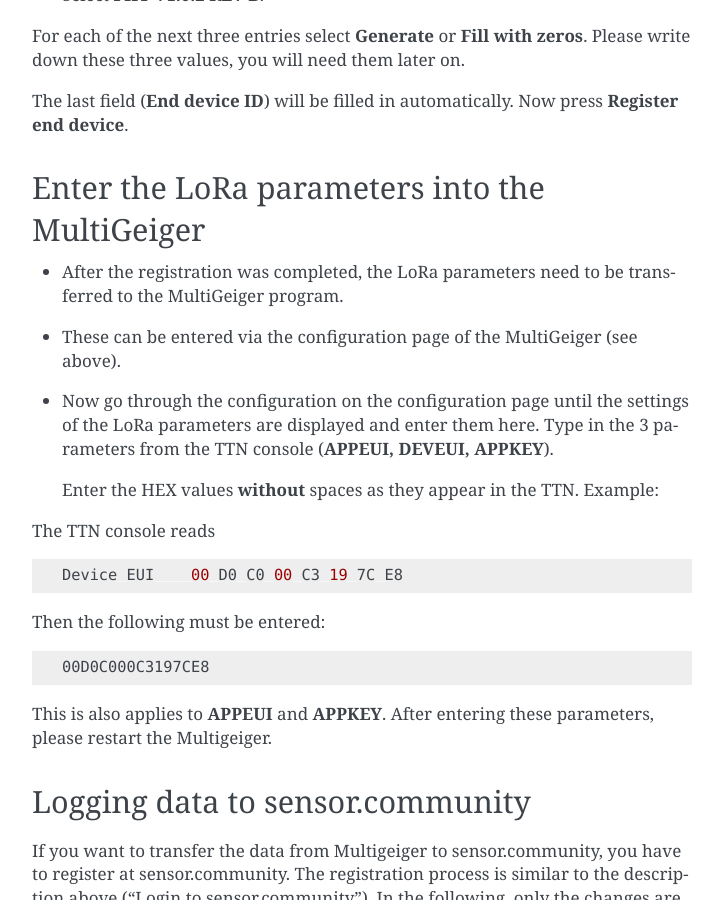
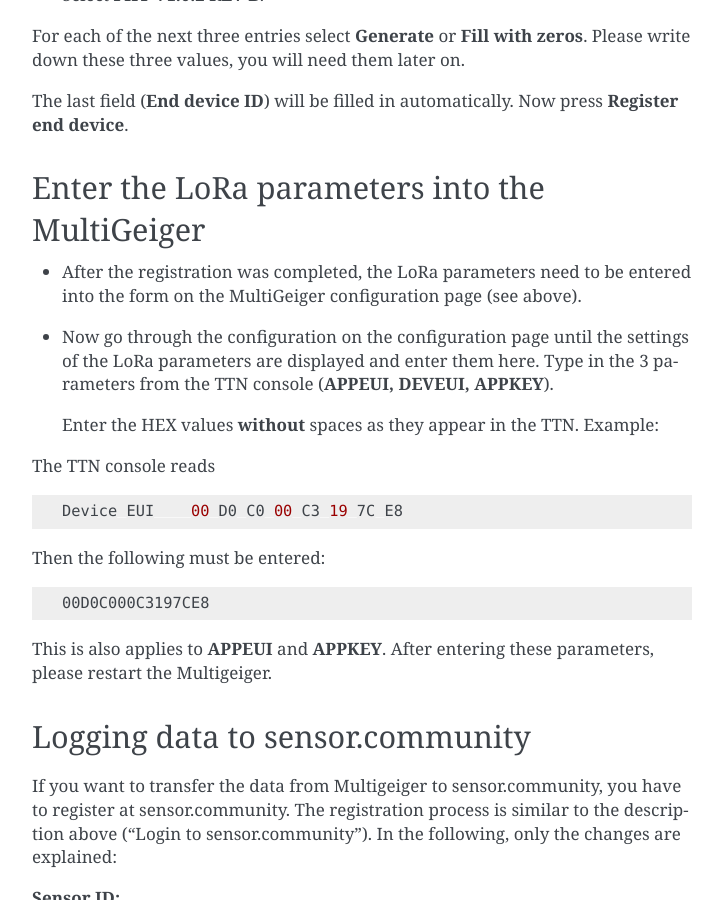
Before and after one commit to ecocurious2/MultiGeiger, a Sphinx documentation site: the page built from docs/source/setup_lora.rst, in a window 1280 px wide and 900 px high, scrolled down 1470 px. Shown: the whole window, without its empty margins (388-1111 px from the left). Built offline with Sphinx 7.4.7, drawn with Linux system fonts in a browser that asks for light colours; some of the changed text lies outside the part shown.

Commit message:
Update setup_lora.rst
Changes made according to TW's suggestions

```diff
--- a/docs/source/setup_lora.rst
+++ b/docs/source/setup_lora.rst
@@ -22,7 +22,7 @@
 ^^^^^^^^^^^^^^^^^^
 
 At https://account.thethingsnetwork.org/register you must enter a
-**USERNAME**, the **EMAIL ADDRESS** and a **PASSWORD**. Then create the account by clicking on
+**USERNAME**, the **EMAIL ADDRESS** and a **PASSWORD**. Then click on
 **Create account**.  After that you can log in to
 the console with the new data at
 https://account.thethingsnetwork.org/users/login.
@@ -72,8 +72,8 @@
 Enter the LoRa parameters into the MultiGeiger
 ~~~~~~~~~~~~~~~~~~~~~~~~~~~~~~~~~~~~~~~~~~~~~~
 
--  After the registration was completed, the LoRa parameters need to be transferred to the MultiGeiger program.
--  These can be entered via the configuration page of the MultiGeiger (see above).
+-  After the registration was completed, the LoRa parameters need to be entered into the form on the MultiGeiger configuration
+   page (see above).
 -  Now go through the configuration on the configuration page until the settings of the LoRa  parameters are displayed
    and enter them here. Type in the 3 parameters from the TTN console (**APPEUI, DEVEUI, APPKEY**).
 
```
